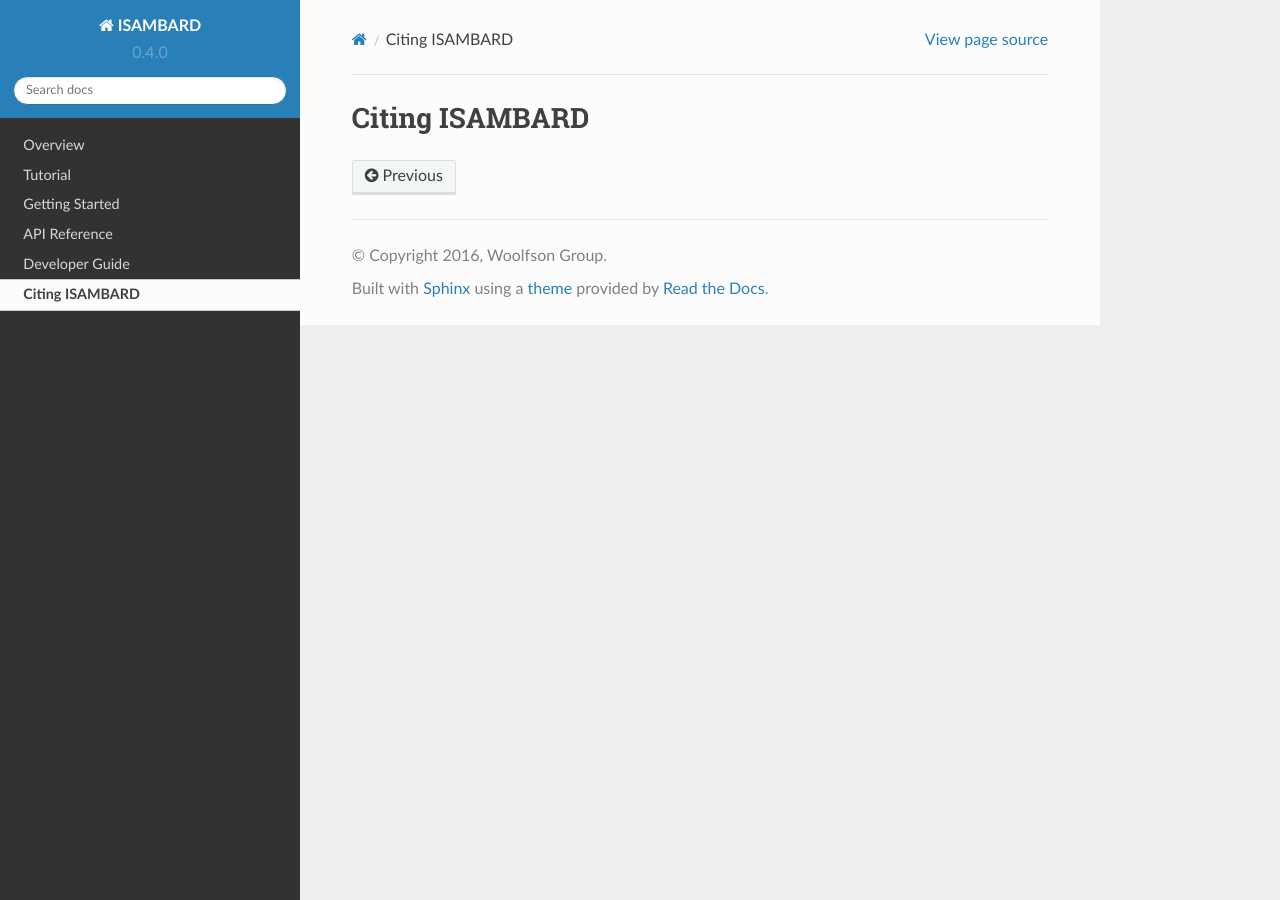
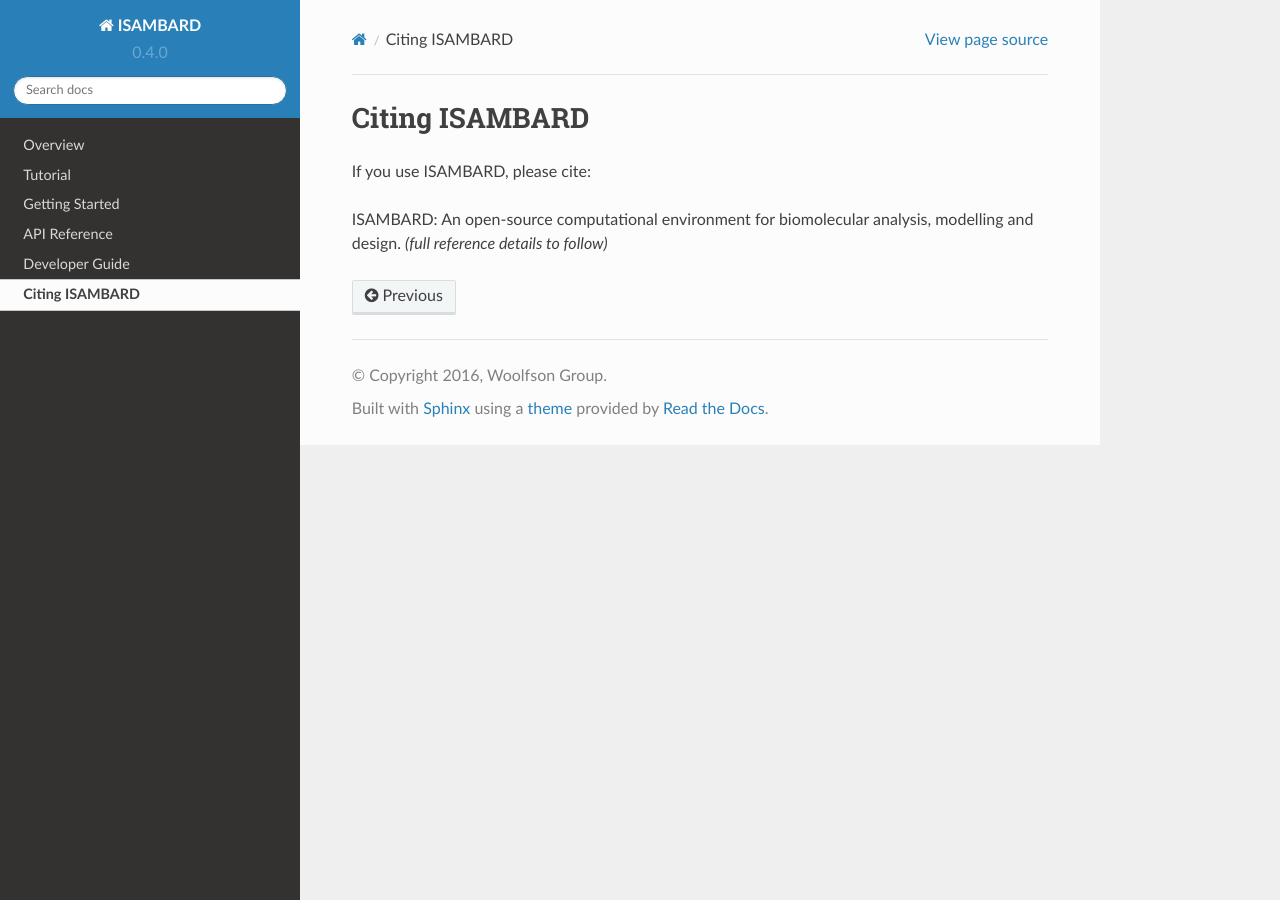
Before and after one commit to isambard-uob/isambard, a Sphinx documentation site: the page built from docs/citing_isambard.rst, in a window 1280 px wide. Built offline with Sphinx 7.4.7 and the Read the Docs theme 2.0.0, drawn with Linux system fonts in a browser that asks for light colours.

Commit message:
Added the paper title to reference information.

```diff
--- a/docs/citing_isambard.rst
+++ b/docs/citing_isambard.rst
@@ -1,3 +1,8 @@
 ###############
 Citing ISAMBARD
 ###############
+
+If you use ISAMBARD, please cite:
+
+ISAMBARD: An open-source computational environment for biomolecular analysis, modelling and design.
+*(full reference details to follow)*
```
